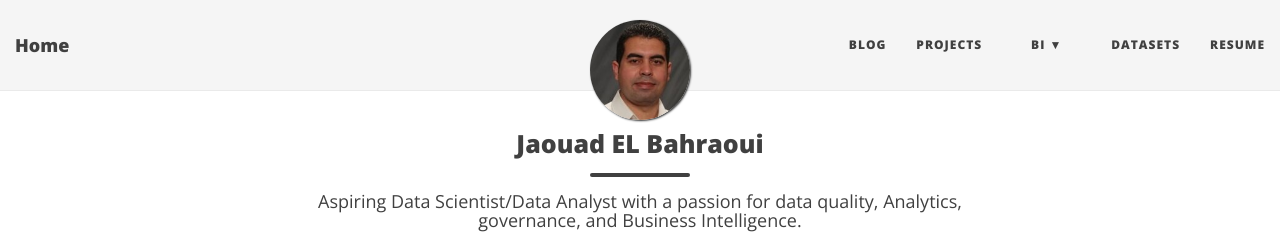
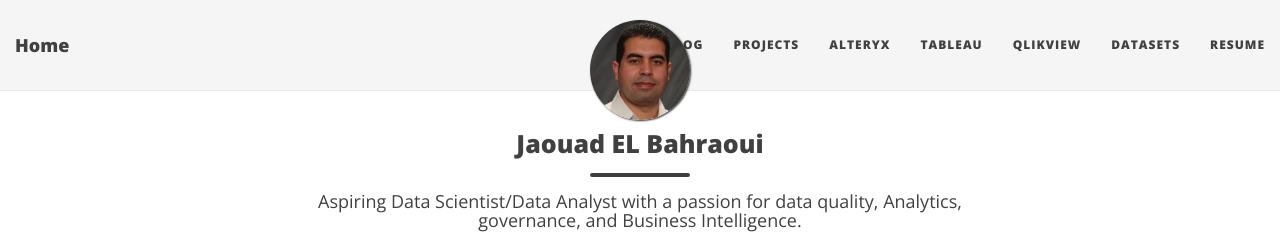
Before and after one commit to jfir/jfir.github.io, a Jekyll site: the page built from index.html, in a window 1280 px wide. Shown: the top 234 px of the page. Built offline with Jekyll 4.4.1, drawn with Linux system fonts in a browser that asks for light colours; nearby versions of some CDN libraries; the list of posts is cut into pages by our own code; some of the changed lines change nothing that is shown.

Commit message:
Change Main Bar Order

```diff
--- a/_config.yml
+++ b/_config.yml
@@ -13,10 +13,9 @@ future: true
 navbar-links:
   Blog: "Blog"
   Projects: "Projects"
-  BI:
-    - Alteryx: "Alteryx"
-    - Tableau: "Tableau"
-    - QlikView: "QlikView"
+  Alteryx: "Alteryx"
+  Tableau: "Tableau"
+  QlikView: "QlikView"
   DATASETS: "Datasets"
   Resume: "Resume"
 # --------------------------------------------------------------- #
```
